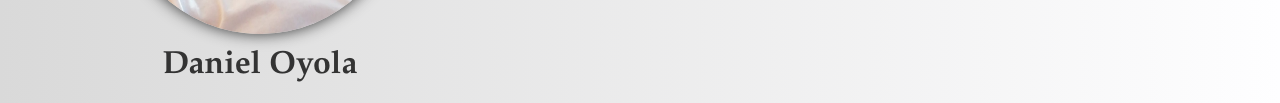
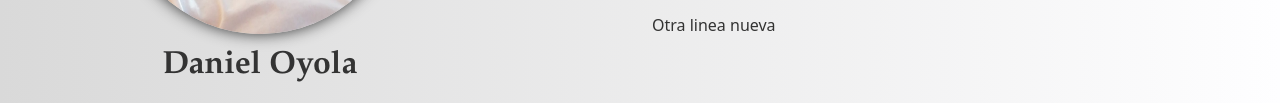
Before and after one commit to empiDeveloper/miWeb, a website: page index.html in a window 1280 px wide. Shown: the part 363-466 px from the top of the page. Drawn offline with nearby package versions, Linux system fonts and the light colour scheme.

Commit message:
otra linea nueva

```diff
--- a/index.html
+++ b/index.html
@@ -50,6 +50,9 @@
                             mi mayor especialidad es el back-end, pero también tengo conocimientos en front-end, implementación más que todo.
                             Uso varias tecnologías para el desarrollo de software, pero las principales son, PHP Y LARAVEL para el back-end, y JAVASCRIPT Y VUE para el front-end.
                         </p>
+                        <p>
+                            Otra linea nueva
+                        </p>
                     </div>
                 </div>
             </div>
```
